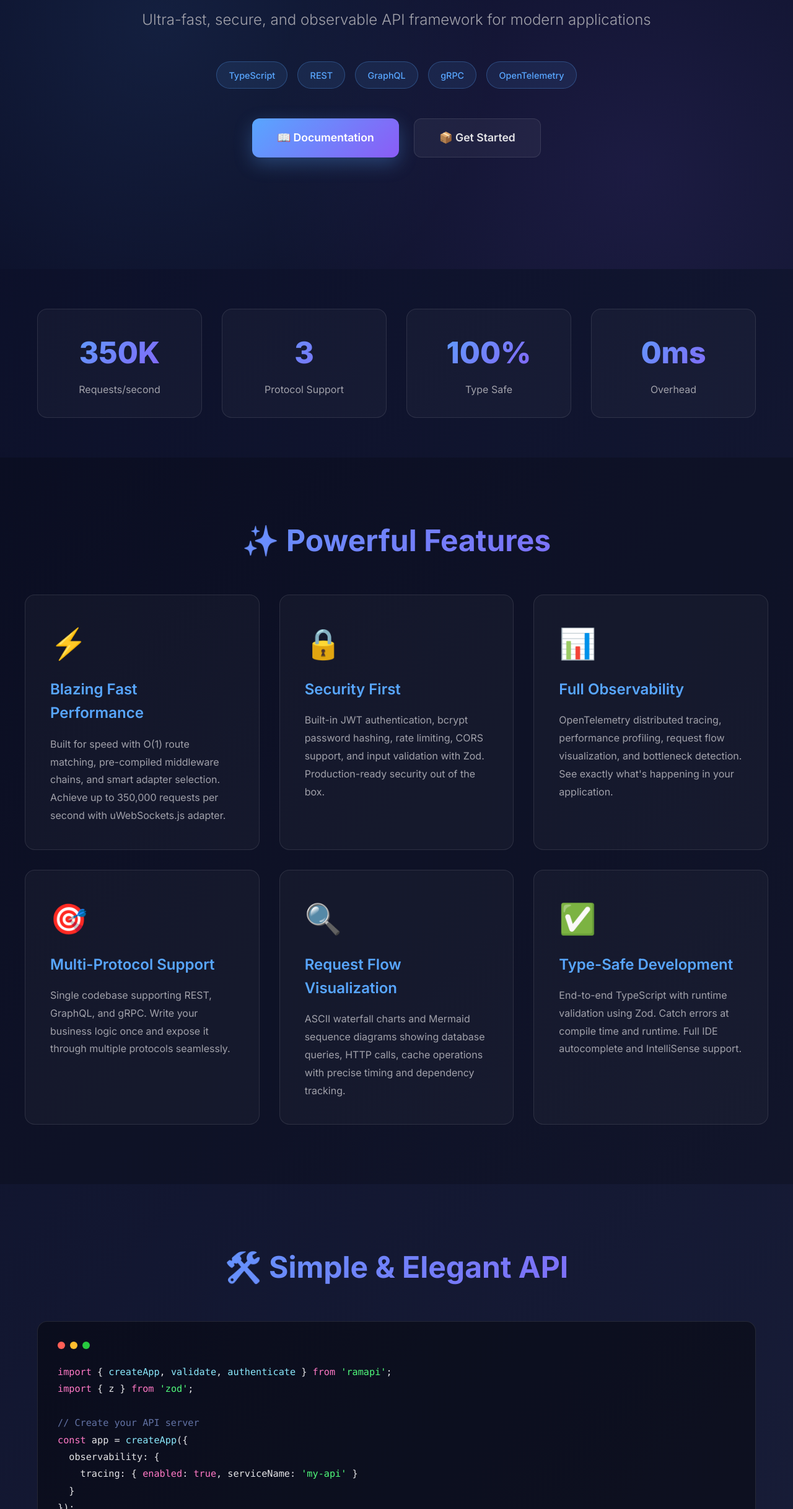
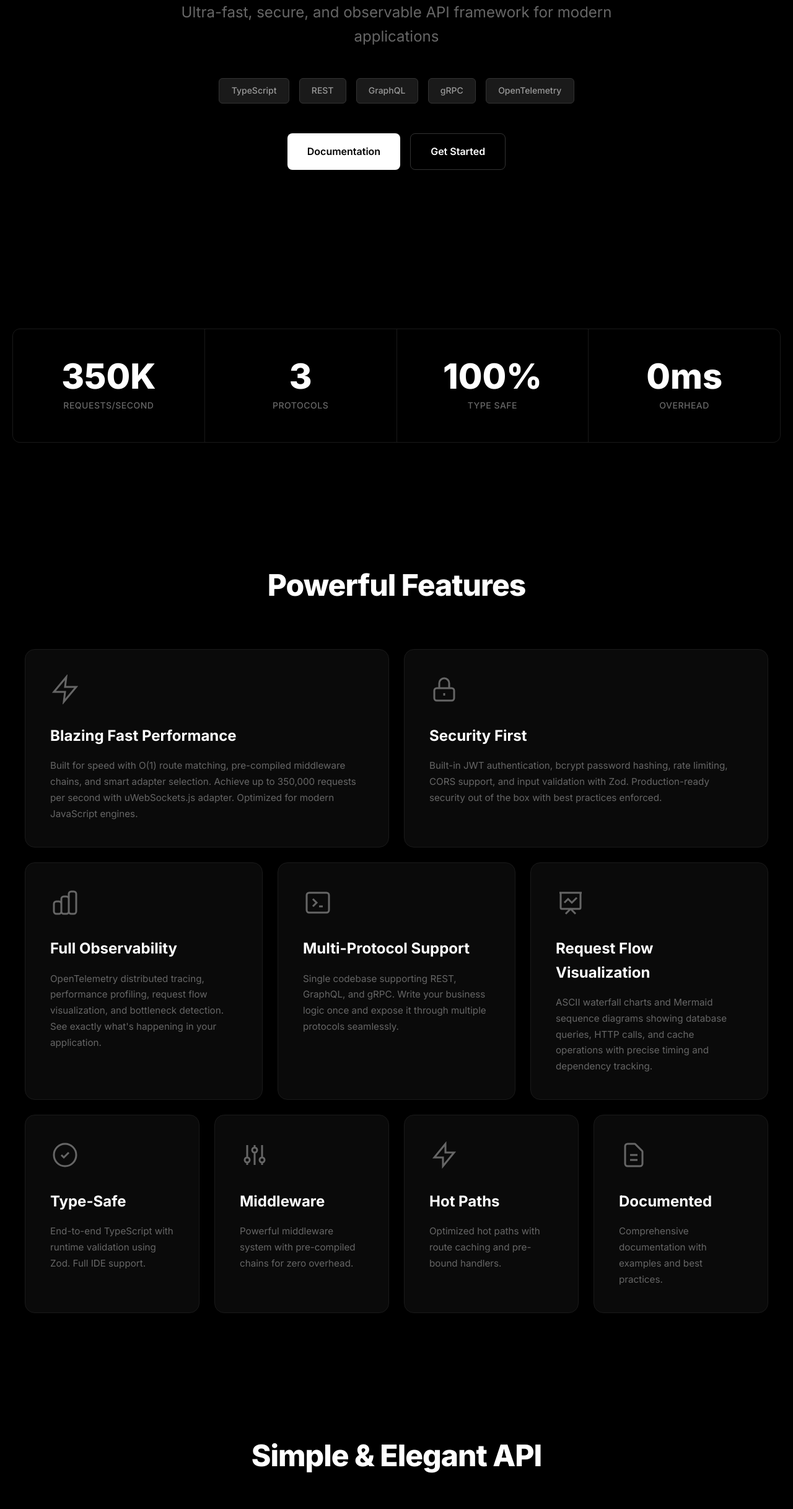
Before and after one commit to shanmukhram/BlitzAPI, a website: page index.html in a window 1280 px wide. Shown: the part 366-2800 px from the top of the page at 62% size. Drawn offline with Linux system fonts and the light colour scheme.

Commit message:
Redesign landing page with neutral black background, grayscale colors, bento grid layout, and SVG icons

```diff
--- a/index.html
+++ b/index.html
@@ -12,7 +12,7 @@
     <title>RamAPI - Ultra-fast API Framework for Modern Applications</title>
     <link rel="preconnect" href="https://fonts.googleapis.com">
     <link rel="preconnect" href="https://fonts.gstatic.com" crossorigin>
-    <link href="https://fonts.googleapis.com/css2?family=Inter:wght@300;400;500;600;700;800&display=swap" rel="stylesheet">
+    <link href="https://fonts.googleapis.com/css2?family=Inter:wght@300;400;500;600;700;800;900&display=swap" rel="stylesheet">
     <style>
         * {
             margin: 0;
@@ -23,8 +23,8 @@
         body {
             font-family: 'Inter', -apple-system, BlinkMacSystemFont, 'Segoe UI', Roboto, sans-serif;
             line-height: 1.6;
-            background: linear-gradient(135deg, #0a0e27 0%, #1a1f3a 100%);
-            color: #e4e4e7;
+            background: #000000;
+            color: #ffffff;
             overflow-x: hidden;
         }
 
@@ -35,58 +35,45 @@
             justify-content: center;
             align-items: center;
             text-align: center;
-            padding: 40px 20px;
+            padding: 80px 20px;
             position: relative;
-            overflow: hidden;
-        }
-
-        .hero::before {
-            content: '';
-            position: absolute;
-            top: 0;
-            left: 0;
-            right: 0;
-            bottom: 0;
-            background:
-                radial-gradient(circle at 20% 50%, rgba(88, 166, 255, 0.1) 0%, transparent 50%),
-                radial-gradient(circle at 80% 80%, rgba(139, 92, 246, 0.1) 0%, transparent 50%);
-            pointer-events: none;
         }
 
         .container {
-            max-width: 1200px;
+            max-width: 1400px;
             margin: 0 auto;
-            position: relative;
-            z-index: 1;
+            padding: 0 20px;
         }
 
-        .logo {
-            font-size: 5rem;
-            margin-bottom: 1rem;
-            animation: float 3s ease-in-out infinite;
+        .icon {
+            width: 64px;
+            height: 64px;
+            margin-bottom: 2rem;
         }
 
-        @keyframes float {
-            0%, 100% { transform: translateY(0px); }
-            50% { transform: translateY(-20px); }
+        .hero-icon {
+            width: 120px;
+            height: 120px;
+            margin-bottom: 2rem;
         }
 
         h1 {
-            font-size: 4rem;
-            font-weight: 800;
-            background: linear-gradient(135deg, #58a6ff 0%, #8b5cf6 100%);
-            -webkit-background-clip: text;
-            -webkit-text-fill-color: transparent;
-            background-clip: text;
-            margin-bottom: 1rem;
-            letter-spacing: -2px;
+            font-size: 5rem;
+            font-weight: 900;
+            color: #ffffff;
+            margin-bottom: 1.5rem;
+            letter-spacing: -3px;
+            line-height: 1.1;
         }
 
         .tagline {
             font-size: 1.5rem;
-            color: #a1a1aa;
+            color: #666666;
             margin-bottom: 3rem;
-            font-weight: 300;
+            font-weight: 400;
+            max-width: 700px;
+            margin-left: auto;
+            margin-right: auto;
         }
 
         .badges {
@@ -98,205 +85,254 @@
         }
 
         .badge {
-            padding: 0.6rem 1.2rem;
-            background: rgba(88, 166, 255, 0.1);
-            border: 1px solid rgba(88, 166, 255, 0.3);
-            border-radius: 50px;
-            font-size: 0.9rem;
+            padding: 0.5rem 1.2rem;
+            background: #1a1a1a;
+            border: 1px solid #333333;
+            border-radius: 6px;
+            font-size: 0.875rem;
             font-weight: 500;
-            color: #58a6ff;
-            transition: all 0.3s ease;
+            color: #999999;
+            transition: all 0.2s ease;
         }
 
         .badge:hover {
-            background: rgba(88, 166, 255, 0.2);
-            transform: translateY(-2px);
-            box-shadow: 0 10px 30px rgba(88, 166, 255, 0.2);
+            background: #222222;
+            border-color: #444444;
+            color: #ffffff;
         }
 
         .cta-buttons {
             display: flex;
-            gap: 1.5rem;
+            gap: 1rem;
             justify-content: center;
             margin-bottom: 4rem;
             flex-wrap: wrap;
         }
 
         .btn {
-            padding: 1rem 2.5rem;
-            font-size: 1.1rem;
+            padding: 1rem 2rem;
+            font-size: 1rem;
             font-weight: 600;
-            border-radius: 12px;
+            border-radius: 8px;
             text-decoration: none;
-            transition: all 0.3s ease;
+            transition: all 0.2s ease;
             display: inline-flex;
             align-items: center;
             gap: 0.5rem;
+            cursor: pointer;
         }
 
         .btn-primary {
-            background: linear-gradient(135deg, #58a6ff 0%, #8b5cf6 100%);
-            color: white;
-            box-shadow: 0 10px 30px rgba(88, 166, 255, 0.3);
+            background: #ffffff;
+            color: #000000;
         }
 
         .btn-primary:hover {
-            transform: translateY(-3px);
-            box-shadow: 0 15px 40px rgba(88, 166, 255, 0.4);
+            background: #e6e6e6;
+            transform: translateY(-2px);
         }
 
         .btn-secondary {
-            background: rgba(255, 255, 255, 0.05);
-            color: #e4e4e7;
-            border: 1px solid rgba(255, 255, 255, 0.1);
+            background: transparent;
+            color: #ffffff;
+            border: 1px solid #333333;
         }
 
         .btn-secondary:hover {
-            background: rgba(255, 255, 255, 0.1);
-            transform: translateY(-3px);
+            background: #1a1a1a;
+            border-color: #444444;
+            transform: translateY(-2px);
         }
 
         .stats {
             display: grid;
-            grid-template-columns: repeat(auto-fit, minmax(200px, 1fr));
-            gap: 2rem;
-            margin: 4rem auto;
-            padding: 0 20px;
+            grid-template-columns: repeat(4, 1fr);
+            gap: 1px;
+            margin: 6rem auto;
+            background: #1a1a1a;
+            border: 1px solid #1a1a1a;
+            border-radius: 12px;
+            overflow: hidden;
         }
 
         .stat-card {
-            background: rgba(255, 255, 255, 0.03);
-            border: 1px solid rgba(255, 255, 255, 0.1);
-            border-radius: 16px;
-            padding: 2rem;
+            background: #000000;
+            padding: 3rem 2rem;
             text-align: center;
-            transition: all 0.3s ease;
+            transition: all 0.2s ease;
         }
 
         .stat-card:hover {
-            background: rgba(255, 255, 255, 0.05);
-            transform: translateY(-5px);
-            box-shadow: 0 15px 40px rgba(0, 0, 0, 0.3);
+            background: #0a0a0a;
         }
 
         .stat-number {
-            font-size: 3rem;
+            font-size: 3.5rem;
             font-weight: 800;
-            background: linear-gradient(135deg, #58a6ff 0%, #8b5cf6 100%);
-            -webkit-background-clip: text;
-            -webkit-text-fill-color: transparent;
-            background-clip: text;
+            color: #ffffff;
+            line-height: 1;
+            margin-bottom: 0.5rem;
         }
 
         .stat-label {
-            color: #a1a1aa;
-            font-size: 1rem;
-            margin-top: 0.5rem;
+            color: #666666;
+            font-size: 0.875rem;
+            font-weight: 500;
+            text-transform: uppercase;
+            letter-spacing: 0.5px;
         }
 
         .features {
             padding: 6rem 20px;
-            background: rgba(0, 0, 0, 0.2);
         }
 
         .section-title {
             text-align: center;
             font-size: 3rem;
-            font-weight: 700;
-            margin-bottom: 3rem;
-            background: linear-gradient(135deg, #58a6ff 0%, #8b5cf6 100%);
-            -webkit-background-clip: text;
-            -webkit-text-fill-color: transparent;
-            background-clip: text;
+            font-weight: 800;
+            margin-bottom: 4rem;
+            color: #ffffff;
+            letter-spacing: -1px;
         }
 
-        .features-grid {
+        /* Bento Grid Layout */
+        .bento-grid {
             display: grid;
-            grid-template-columns: repeat(auto-fit, minmax(300px, 1fr));
-            gap: 2rem;
-            max-width: 1200px;
+            grid-template-columns: repeat(12, 1fr);
+            gap: 1.5rem;
+            max-width: 1400px;
             margin: 0 auto;
         }
 
-        .feature-card {
-            background: rgba(255, 255, 255, 0.03);
-            border: 1px solid rgba(255, 255, 255, 0.1);
+        .bento-item {
+            background: #0a0a0a;
+            border: 1px solid #1a1a1a;
             border-radius: 16px;
             padding: 2.5rem;
             transition: all 0.3s ease;
+            position: relative;
+            overflow: hidden;
         }
 
-        .feature-card:hover {
-            background: rgba(255, 255, 255, 0.05);
-            transform: translateY(-5px);
-            box-shadow: 0 15px 40px rgba(88, 166, 255, 0.2);
-            border-color: rgba(88, 166, 255, 0.3);
+        .bento-item::before {
+            content: '';
+            position: absolute;
+            top: 0;
+            left: 0;
+            right: 0;
+            height: 1px;
+            background: linear-gradient(90deg, transparent, #333333, transparent);
+            opacity: 0;
+            transition: opacity 0.3s ease;
+        }
+
+        .bento-item:hover {
+            background: #111111;
+            border-color: #333333;
+        }
+
+        .bento-item:hover::before {
+            opacity: 1;
+        }
+
+        /* Bento Grid Sizes */
+        .bento-large {
+            grid-column: span 6;
+        }
+
+        .bento-medium {
+            grid-column: span 4;
+        }
+
+        .bento-small {
+            grid-column: span 3;
+        }
+
+        .bento-full {
+            grid-column: span 12;
         }
 
         .feature-icon {
-            font-size: 3rem;
-            margin-bottom: 1rem;
+            width: 48px;
+            height: 48px;
+            margin-bottom: 1.5rem;
+            stroke: #666666;
+            transition: stroke 0.3s ease;
+        }
+
+        .bento-item:hover .feature-icon {
+            stroke: #ffffff;
         }
 
         .feature-title {
             font-size: 1.5rem;
-            font-weight: 600;
+            font-weight: 700;
             margin-bottom: 1rem;
-            color: #58a6ff;
+            color: #ffffff;
         }
 
         .feature-description {
-            color: #a1a1aa;
-            line-height: 1.8;
+            color: #666666;
+            line-height: 1.7;
+            font-size: 0.95rem;
         }
 
         .code-section {
             padding: 6rem 20px;
-            max-width: 1200px;
+            max-width: 1400px;
             margin: 0 auto;
         }
 
         .code-container {
-            background: rgba(0, 0, 0, 0.4);
-            border: 1px solid rgba(255, 255, 255, 0.1);
+            background: #0a0a0a;
+            border: 1px solid #1a1a1a;
             border-radius: 16px;
-            padding: 2rem;
-            overflow-x: auto;
+            padding: 0;
+            overflow: hidden;
         }
 
         .code-header {
             display: flex;
+            align-items: center;
             gap: 0.5rem;
-            margin-bottom: 1.5rem;
+            padding: 1rem 1.5rem;
+            background: #000000;
+            border-bottom: 1px solid #1a1a1a;
         }
 
         .code-dot {
             width: 12px;
             height: 12px;
             border-radius: 50%;
+            background: #333333;
         }
 
-        .dot-red { background: #ff5f56; }
-        .dot-yellow { background: #ffbd2e; }
-        .dot-green { background: #27c93f; }
+        .code-title {
+            margin-left: auto;
+            font-size: 0.875rem;
+            color: #666666;
+        }
 
         pre {
             margin: 0;
-            color: #e4e4e7;
+            padding: 2rem;
+            color: #ffffff;
             font-family: 'SF Mono', Monaco, 'Courier New', monospace;
-            font-size: 0.95rem;
+            font-size: 0.9rem;
             line-height: 1.8;
+            overflow-x: auto;
         }
 
-        .keyword { color: #ff79c6; }
-        .string { color: #50fa7b; }
-        .function { color: #8be9fd; }
-        .comment { color: #6272a4; }
+        .keyword { color: #888888; }
+        .string { color: #cccccc; }
+        .function { color: #ffffff; }
+        .comment { color: #444444; }
 
         .footer {
             text-align: center;
             padding: 4rem 20px;
-            border-top: 1px solid rgba(255, 255, 255, 0.1);
+            border-top: 1px solid #1a1a1a;
+            margin-top: 6rem;
         }
 
         .footer-links {
@@ -308,25 +344,48 @@
         }
 
         .footer-links a {
-            color: #a1a1aa;
+            color: #666666;
             text-decoration: none;
-            transition: color 0.3s ease;
+            transition: color 0.2s ease;
+            font-size: 0.875rem;
         }
 
         .footer-links a:hover {
-            color: #58a6ff;
+            color: #ffffff;
         }
 
         .copyright {
-            color: #71717a;
-            font-size: 0.9rem;
+            color: #444444;
+            font-size: 0.875rem;
+        }
+
+        .copyright a {
+            color: #666666;
+            text-decoration: none;
+            transition: color 0.2s ease;
+        }
+
+        .copyright a:hover {
+            color: #ffffff;
+        }
+
+        @media (max-width: 1024px) {
+            .bento-large,
+            .bento-medium,
+            .bento-small {
+                grid-column: span 12;
+            }
         }
 
         @media (max-width: 768px) {
-            h1 { font-size: 2.5rem; }
+            h1 { font-size: 3rem; }
             .tagline { font-size: 1.2rem; }
             .section-title { font-size: 2rem; }
-            .features-grid { grid-template-columns: 1fr; }
+            .stats { grid-template-columns: repeat(2, 1fr); }
+        }
+
+        @media (max-width: 480px) {
+            h1 { font-size: 2.5rem; }
             .stats { grid-template-columns: 1fr; }
         }
     </style>
@@ -334,7 +393,11 @@
 <body>
     <section class="hero">
         <div class="container">
-            <div class="logo">🚀</div>
+            <!-- Hero Icon -->
+            <svg class="hero-icon" viewBox="0 0 24 24" fill="none" stroke="#666666" stroke-width="1.5">
+                <path d="M13 2L3 14h9l-1 8 10-12h-9l1-8z"/>
+            </svg>
+
             <h1>RamAPI</h1>
             <p class="tagline">Ultra-fast, secure, and observable API framework for modern applications</p>
 
@@ -348,23 +411,24 @@
 
             <div class="cta-buttons">
                 <a href="https://github.com/shanmukhram/RamAPI" class="btn btn-primary">
-                    📖 Documentation
+                    Documentation
                 </a>
                 <a href="https://www.npmjs.com/package/ramapi" class="btn btn-secondary">
-                    📦 Get Started
+                    Get Started
                 </a>
             </div>
         </div>
     </section>
 
-    <div class="stats container">
+    <div class="container">
+        <div class="stats">
             <div class="stat-card">
                 <div class="stat-number">350K</div>
                 <div class="stat-label">Requests/second</div>
             </div>
             <div class="stat-card">
                 <div class="stat-number">3</div>
-            <div class="stat-label">Protocol Support</div>
+                <div class="stat-label">Protocols</div>
             </div>
             <div class="stat-card">
                 <div class="stat-number">100%</div>
@@ -375,39 +439,50 @@
                 <div class="stat-label">Overhead</div>
             </div>
         </div>
+    </div>
 
     <section class="features">
-        <h2 class="section-title">✨ Powerful Features</h2>
-        <div class="features-grid container">
-            <div class="feature-card">
-                <div class="feature-icon">⚡</div>
+        <h2 class="section-title">Powerful Features</h2>
+        <div class="bento-grid container">
+            <!-- Large cards -->
+            <div class="bento-item bento-large">
+                <svg class="feature-icon" viewBox="0 0 24 24" fill="none" stroke-width="1.5">
+                    <path d="M13 2L3 14h9l-1 8 10-12h-9l1-8z"/>
+                </svg>
                 <h3 class="feature-title">Blazing Fast Performance</h3>
                 <p class="feature-description">
                     Built for speed with O(1) route matching, pre-compiled middleware chains, and smart adapter selection.
-                    Achieve up to 350,000 requests per second with uWebSockets.js adapter.
+                    Achieve up to 350,000 requests per second with uWebSockets.js adapter. Optimized for modern JavaScript engines.
                 </p>
             </div>
 
-            <div class="feature-card">
-                <div class="feature-icon">🔒</div>
+            <div class="bento-item bento-large">
+                <svg class="feature-icon" viewBox="0 0 24 24" fill="none" stroke-width="1.5">
+                    <path d="M12 15v2m-6 4h12a2 2 0 002-2v-6a2 2 0 00-2-2H6a2 2 0 00-2 2v6a2 2 0 002 2zm10-10V7a4 4 0 00-8 0v4h8z"/>
+                </svg>
                 <h3 class="feature-title">Security First</h3>
                 <p class="feature-description">
-                    Built-in JWT authentication, bcrypt password hashing, rate limiting, CORS support,
-                    and input validation with Zod. Production-ready security out of the box.
+                    Built-in JWT authentication, bcrypt password hashing, rate limiting, CORS support, and input validation with Zod.
+                    Production-ready security out of the box with best practices enforced.
                 </p>
             </div>
 
-            <div class="feature-card">
-                <div class="feature-icon">📊</div>
+            <!-- Medium cards -->
+            <div class="bento-item bento-medium">
+                <svg class="feature-icon" viewBox="0 0 24 24" fill="none" stroke-width="1.5">
+                    <path d="M9 19v-6a2 2 0 00-2-2H5a2 2 0 00-2 2v6a2 2 0 002 2h2a2 2 0 002-2zm0 0V9a2 2 0 012-2h2a2 2 0 012 2v10m-6 0a2 2 0 002 2h2a2 2 0 002-2m0 0V5a2 2 0 012-2h2a2 2 0 012 2v14a2 2 0 01-2 2h-2a2 2 0 01-2-2z"/>
+                </svg>
                 <h3 class="feature-title">Full Observability</h3>
                 <p class="feature-description">
-                    OpenTelemetry distributed tracing, performance profiling, request flow visualization,
-                    and bottleneck detection. See exactly what's happening in your application.
+                    OpenTelemetry distributed tracing, performance profiling, request flow visualization, and bottleneck detection.
+                    See exactly what's happening in your application.
                 </p>
             </div>
 
-            <div class="feature-card">
-                <div class="feature-icon">🎯</div>
+            <div class="bento-item bento-medium">
+                <svg class="feature-icon" viewBox="0 0 24 24" fill="none" stroke-width="1.5">
+                    <path d="M8 9l3 3-3 3m5 0h3M5 20h14a2 2 0 002-2V6a2 2 0 00-2-2H5a2 2 0 00-2 2v12a2 2 0 002 2z"/>
+                </svg>
                 <h3 class="feature-title">Multi-Protocol Support</h3>
                 <p class="feature-description">
                     Single codebase supporting REST, GraphQL, and gRPC. Write your business logic once
@@ -415,33 +490,68 @@
                 </p>
             </div>
 
-            <div class="feature-card">
-                <div class="feature-icon">🔍</div>
+            <div class="bento-item bento-medium">
+                <svg class="feature-icon" viewBox="0 0 24 24" fill="none" stroke-width="1.5">
+                    <path d="M7 12l3-3 3 3 4-4M8 21l4-4 4 4M3 4h18M4 4h16v12a1 1 0 01-1 1H5a1 1 0 01-1-1V4z"/>
+                </svg>
                 <h3 class="feature-title">Request Flow Visualization</h3>
                 <p class="feature-description">
-                    ASCII waterfall charts and Mermaid sequence diagrams showing database queries,
-                    HTTP calls, cache operations with precise timing and dependency tracking.
+                    ASCII waterfall charts and Mermaid sequence diagrams showing database queries, HTTP calls,
+                    and cache operations with precise timing and dependency tracking.
                 </p>
             </div>
 
-            <div class="feature-card">
-                <div class="feature-icon">✅</div>
-                <h3 class="feature-title">Type-Safe Development</h3>
+            <!-- Small cards -->
+            <div class="bento-item bento-small">
+                <svg class="feature-icon" viewBox="0 0 24 24" fill="none" stroke-width="1.5">
+                    <path d="M9 12l2 2 4-4m6 2a9 9 0 11-18 0 9 9 0 0118 0z"/>
+                </svg>
+                <h3 class="feature-title">Type-Safe</h3>
                 <p class="feature-description">
-                    End-to-end TypeScript with runtime validation using Zod. Catch errors at compile time
-                    and runtime. Full IDE autocomplete and IntelliSense support.
+                    End-to-end TypeScript with runtime validation using Zod. Full IDE support.
+                </p>
+            </div>
+
+            <div class="bento-item bento-small">
+                <svg class="feature-icon" viewBox="0 0 24 24" fill="none" stroke-width="1.5">
+                    <path d="M12 6V4m0 2a2 2 0 100 4m0-4a2 2 0 110 4m-6 8a2 2 0 100-4m0 4a2 2 0 110-4m0 4v2m0-6V4m6 6v10m6-2a2 2 0 100-4m0 4a2 2 0 110-4m0 4v2m0-6V4"/>
+                </svg>
+                <h3 class="feature-title">Middleware</h3>
+                <p class="feature-description">
+                    Powerful middleware system with pre-compiled chains for zero overhead.
+                </p>
+            </div>
+
+            <div class="bento-item bento-small">
+                <svg class="feature-icon" viewBox="0 0 24 24" fill="none" stroke-width="1.5">
+                    <path d="M13 10V3L4 14h7v7l9-11h-7z"/>
+                </svg>
+                <h3 class="feature-title">Hot Paths</h3>
+                <p class="feature-description">
+                    Optimized hot paths with route caching and pre-bound handlers.
+                </p>
+            </div>
+
+            <div class="bento-item bento-small">
+                <svg class="feature-icon" viewBox="0 0 24 24" fill="none" stroke-width="1.5">
+                    <path d="M9 12h6m-6 4h6m2 5H7a2 2 0 01-2-2V5a2 2 0 012-2h5.586a1 1 0 01.707.293l5.414 5.414a1 1 0 01.293.707V19a2 2 0 01-2 2z"/>
+                </svg>
+                <h3 class="feature-title">Documented</h3>
+                <p class="feature-description">
+                    Comprehensive documentation with examples and best practices.
                 </p>
             </div>
         </div>
     </section>
 
     <section class="code-section">
-        <h2 class="section-title">🛠️ Simple & Elegant API</h2>
+        <h2 class="section-title">Simple & Elegant API</h2>
         <div class="code-container">
             <div class="code-header">
-                <span class="code-dot dot-red"></span>
-                <span class="code-dot dot-yellow"></span>
-                <span class="code-dot dot-green"></span>
+                <span class="code-dot"></span>
+                <span class="code-dot"></span>
+                <span class="code-dot"></span>
+                <span class="code-title">server.ts</span>
             </div>
             <pre><span class="keyword">import</span> { <span class="function">createApp</span>, <span class="function">validate</span>, <span class="function">authenticate</span> } <span class="keyword">from</span> <span class="string">'ramapi'</span>;
 <span class="keyword">import</span> { z } <span class="keyword">from</span> <span class="string">'zod'</span>;
@@ -481,10 +591,10 @@ app.<span class="function">listen</span>(<span class="keyword">3000</span>);</pr
             <a href="https://github.com/shanmukhram/RamAPI">GitHub</a>
             <a href="https://github.com/shanmukhram/RamAPI#readme">Documentation</a>
             <a href="https://www.npmjs.com/package/ramapi">NPM Package</a>
-            <a href="https://github.com/shanmukhram/RamAPI/issues">Report Issues</a>
+            <a href="https://github.com/shanmukhram/RamAPI/issues">Issues</a>
         </div>
         <p class="copyright">
-            Created with ❤️ by <a href="https://github.com/shanmukhram" style="color: #58a6ff; text-decoration: none;">Shanmukh Ram</a>
+            Created by <a href="https://github.com/shanmukhram">Shanmukh Ram</a>
         </p>
     </footer>
 </body>
```
Lines whose indentation alone changed are shown as unchanged.
